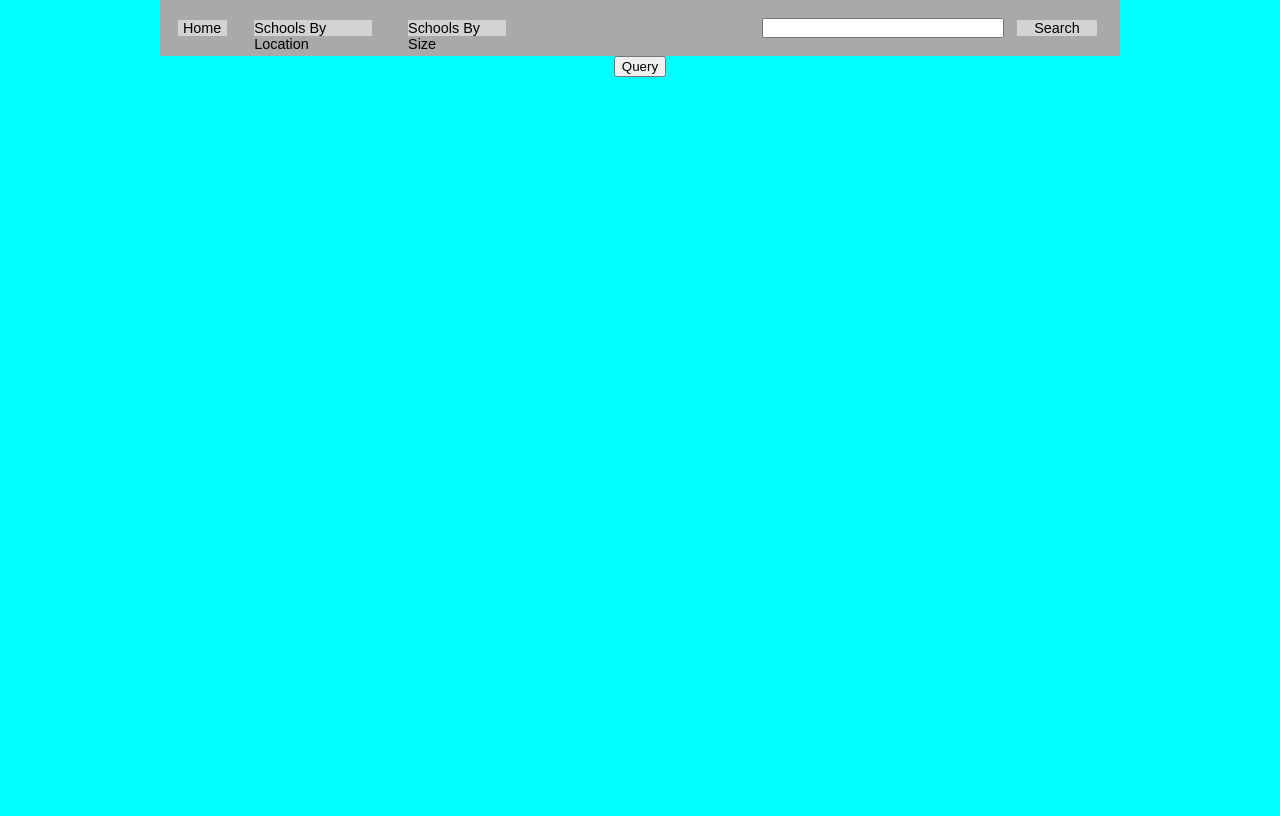
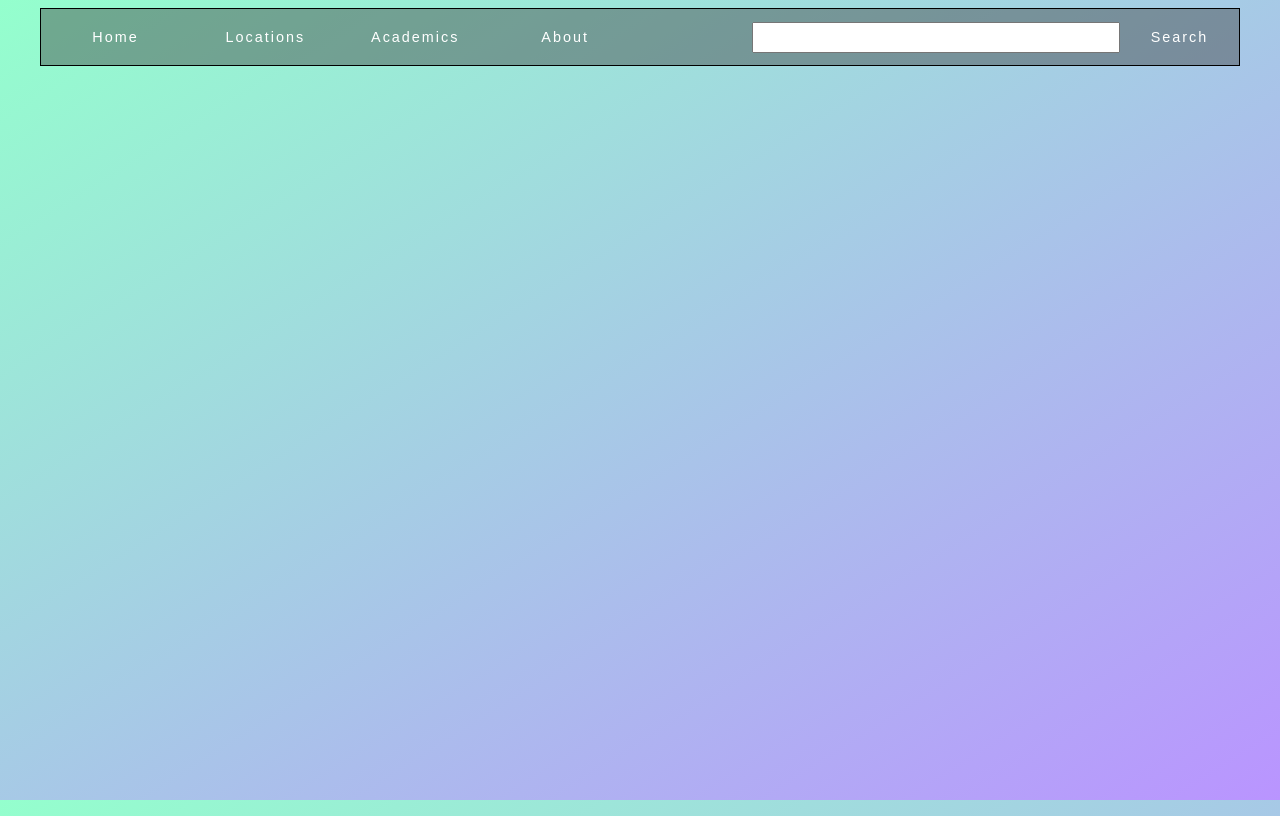
Before and after one commit to dscrane/CollegeScorecard, a website: page index.html in a window 1280 px wide. Drawn offline with Linux system fonts and the light colour scheme.

Commit message:
made big changes to the UI and navbar - looking much better

```diff
--- a/index.html
+++ b/index.html
@@ -7,55 +7,74 @@
     <title>College Scorecard</title>
   </head>
   <body class="page">
-    <div class="display">
+    <div class="wrapper">
       <header class="header">
         <nav class="nav">
-          <div class="nav__side nav__side-left">
-            <ul class="nav__list">
-              <li class="nav__item nav__item-link">
-                <div class="nav__button">
-                  <span class="nav__title">Home</span>
+          <ul class="nav__list nav__list-left">
+            <li class="nav__item">
+              <div class="item__content">
+                <div class="item__heading">Home</div>
               </div>
             </li>
-              <li class="nav__item nav__item-dropdown">
-                <div class="nav__button nav__button-dropdown">
-                  <span class="nav__title nav__title-dropdown"
-                    >Schools By Location</span
-                  >
+            <li class="nav__item">
+              <div class="item__content item__content-dropdown">
+                <div class="item__heading">Locations</div>
                 <ul class="dropdown__content">
-                    <li class="dropdown__item">Regions</li>
-                    <li class="dropdown__item">Large Cities</li>
-                    <li class="dropdown__item">SomeOtherThing</li>
+                  <li id="major-cities" class="dropdown__link">
+                    <span class="link__text">Major Cities</span>
+                  </li>
+                  <li id="us-regions" class="dropdown__link">
+                    <span class="link__text">US Regions</span>
+                  </li>
+                  <li id="rural-schools" class="dropdown__link">
+                    <span class="link__text">Rural Schools</span>
+                  </li>
                 </ul>
               </div>
             </li>
-              <li class="nav__item nav__item-dropdown">
-                <div class="nav__button nav__button-dropdown">
-                  <span class="nav__title nav__title-dropdown"
-                    >Schools By Size</span
-                  >
+            <li class="nav__item">
+              <div class="item__content item__content-dropdown">
+                <div class="item__heading">Academics</div>
                 <ul class="dropdown__content">
-                    <li class="dropdown__item">Large Schools</li>
-                    <li class="dropdown__item">Medium Schools</li>
-                    <li class="dropdown__item">Small Schools</li>
+                  <li id="testing-scores" class="dropdown__link">
+                    <span class="link__text">SAT & ACT Scores</span>
+                  </li>
+                  <li id="majors" class="dropdown__link">
+                    <span class="link__text">Majors</span>
+                  </li>
+                  <li id="departments" class="dropdown__link">
+                    <span class="link__text">Departments</span>
+                  </li>
+                </ul>
+              </div>
+            </li>
+            <li class="nav__item">
+              <div class="item__content item__content-dropdown">
+                <div class="item__heading">About</div>
+                <ul class="dropdown__content">
+                  <li id="testing-scores" class="dropdown__link">
+                    <span class="link__text">Our Goal</span>
+                  </li>
+                  <li id="majors" class="dropdown__link">
+                    <span class="link__text">FAQs</span>
+                  </li>
+                  <li id="departments" class="dropdown__link">
+                    <span class="link__text">Contact</span>
+                  </li>
                 </ul>
               </div>
             </li>
           </ul>
-          </div>
-          <div class="nav__side nav__side-right">
-            <ul class="nav__list">
+          <ul class="nav__list nav__list-right">
             <li class="nav__item nav__item-input">
-                <input class="nav__input" name="nav__search" />
+              <input class="nav__input" />
             </li>
-              <li class="nav__item nav__item-cta">
-                <div class="nav__button">Search</div>
+            <li class="nav__item nav__item-search">
+              <div class="item__heading item__heading-search">Search</div>
             </li>
           </ul>
-          </div>
         </nav>
       </header>
-      <button class="test_button">Query</button>
 
       <section class="gallery"></section>
     </div>
--- a/style.css
+++ b/style.css
@@ -1,146 +1,126 @@
 .page {
-  margin: 0 0;
-  padding: 0 0;
+  font-family: fantasy;
   display: flex;
-  flex-direction: column;
-  font-family: fantasy;
-  background-color: aqua;
+  justify-content: center;
   height: 100vh;
+  background: linear-gradient(
+    to bottom right,
+    rgba(0, 255, 136, 0.418),
+    rgba(89, 0, 255, 0.418)
+  );
+  background-attachment: fixed;
+  background-color: rgba(255, 255, 255, 0.7);
+  overflow: hidden;
 
   /* overflow: hidden; */
 }
 
-.display {
-  display: flex;
-  justify-content: space-around;
-  flex-direction: column;
-  align-items: center;
+.wrapper {
+  width: 95%;
+  max-width: 1500px;
 }
 
 .header {
-  display: flex;
-  flex-wrap: wrap;
-  justify-content: center;
+  font-size: 0.9rem;
+  background-color: rgba(63, 63, 63, 0.438);
+  border: 1px black;
+  border-style: inset solid solid inset;
+
   align-items: center;
-  width: 75vw;
-  height: 7vh;
-  background-color: darkgray;
+  /* display: flex; */
+  /* justify-content: center; */
 }
 
 .nav {
-  font-size: 0.9rem;
   display: flex;
-  width: 98%;
-  height: 85%;
-  justify-content: stretch;
-  align-items: center;
 }
 
+/* Flex container */
 .nav__list {
+  margin: 0;
+  padding: 0;
   list-style: none;
   display: flex;
-  flex-direction: column;
-  flex-wrap: wrap;
-  justify-content: stretch;
-  width: 75%;
-  padding: 0 0;
+  flex: 1;
 }
 
-.nav__side {
-  display: flex;
-  width: 50%;
-  height: 100%;
-  align-items: stretch;
-  margin: 0 0;
+.nav__list-left {
+  justify-content: flex-start;
+  /* flex: 1.5 0.5; */
 }
 
-.nav__side-right {
+.nav__list-right {
+  justify-content: flex-end;
+  align-self: flex-start;
+  /* flex: 3 15; */
+}
+
+.nav__item {
+  flex: 1;
+  align-items: center;
+  transition: all 0.5s;
+}
+
+.nav__item-search {
+  flex: 1;
+}
+
+.nav__item-input {
+  display: flex;
+  flex: 4;
   justify-content: flex-end;
 }
 
-.nav__side-left {
-  justify-content: flex-start;
+.nav__input {
+  text-align: center;
+  width: 75%;
+  height: 25px;
 }
 
-.nav__item {
+.item__heading {
+  color: white;
+  font-weight: 100;
+  letter-spacing: 2px;
+  text-decoration: none;
+  padding: 20px 0;
+  width: 100%;
+  text-align: center;
+  /* transition: all 0.5s; */
+}
+
+.item__heading:hover {
+  background: rgba(63, 63, 63, 0.5);
+  cursor: pointer;
+}
+
+.item__content-dropdown .dropdown__content {
+  flex-direction: column;
+}
+
+.nav__item > .item__content:hover .dropdown__content {
   display: flex;
-  flex: 1 1;
-  height: 100%;
+}
+
+.dropdown__content {
+  display: none;
+  list-style: none;
+  background-color: rgba(63, 63, 63, 0.158);
+  align-items: center;
+  flex: 1;
+  padding: 0;
+}
+
+.dropdown__link {
+  display: flex;
+  width: 100%;
+  height: 25px;
   justify-content: center;
   align-items: center;
 }
 
-.nav__item-input {
-  display: flex;
-  flex: 3 1;
-  align-items: center;
-  justify-content: flex-end;
-}
-
-.nav__title {
-}
-
-.nav__button {
-  display: flex;
-  justify-content: center;
-  align-items: center;
-  background-color: lightgrey;
-  height: 90%;
-  width: 75%;
-}
-
-.nav__input {
-  height: 75%;
-  width: 95%;
-}
-
-.nav__button-dropdown {
-  flex-wrap: wrap;
-  row-gap: 25%;
-}
-
-.nav__button-dropdown > ul {
-  flex-direction: column;
-}
-
-.nav__button-dropdown:hover > ul {
-  display: flex;
-}
-
-.nav__button-dropdown:hover {
-  height: 11vh;
-  align-content: center;
-}
-
-.nav__button:hover {
+.dropdown__link:hover {
   cursor: pointer;
-  background-color: darkgray;
-}
-.nav__title-dropdown {
-  display: flex;
-  justify-content: space-around;
-}
-
-.dropdown__content {
-  list-style: none;
-  width: 100%;
-  display: none;
-  justify-content: center;
-  align-items: center;
-  background-color: lightgray;
-  padding: 0 0 5px 0;
-  row-gap: 10%;
-}
-
-.dropdown__item {
-  width: 75%;
-  height: 33%;
-  font-size: 0.9rem;
-}
-
-.dropdown__item:hover {
-  cursor: pointer;
-  background-color: darkgray;
+  background-color: rgba(201, 201, 201, 0.5);
 }
 
 .gallery {
```
Lines whose indentation alone changed are shown as unchanged.
